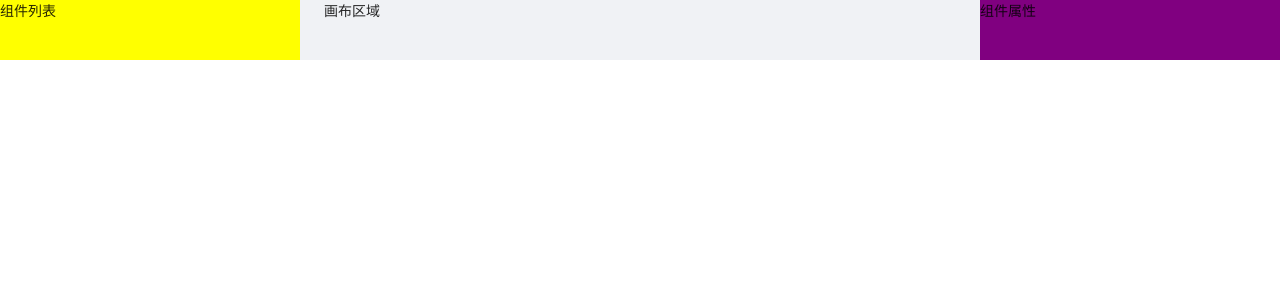
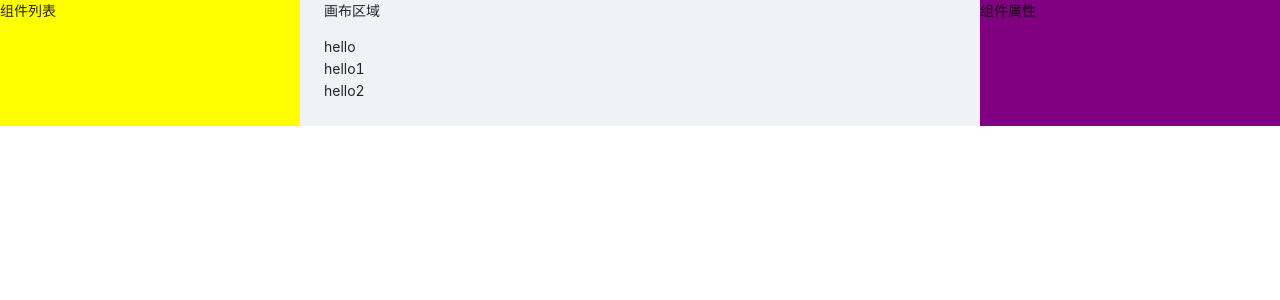
Before and after one commit to tangyun-92/lego-vue3-ts, a Vue app: page /editor in a window 1280 px wide. Shown: the top 300 px of the page. Built offline with nearby package versions, Linux system fonts and the light colour scheme.

Commit message:
引入uuid插件,用于生成随机id

```diff
--- a/package.json
+++ b/package.json
@@ -10,11 +10,13 @@
   "dependencies": {
     "ant-design-vue": "^2.2.8",
     "core-js": "^3.6.5",
+    "uuid": "^8.3.2",
     "vue": "^3.0.0",
     "vue-router": "^4.0.12",
     "vuex": "^4.0.2"
   },
   "devDependencies": {
+    "@types/uuid": "^8.3.4",
     "@typescript-eslint/eslint-plugin": "^2.33.0",
     "@typescript-eslint/parser": "^2.33.0",
     "@vue/cli-plugin-babel": "~4.5.0",
--- /dev/null
+++ b/src/store/editor.ts
@@ -0,0 +1,31 @@
+import { Module } from 'vuex'
+import { GlobalDataProps } from './index'
+import { v4 as uuidv4 } from 'uuid'
+
+export interface EditorProps {
+  // 中间编辑器渲染的数组
+  components: ComponentData[];
+  // 当前编辑的是哪个元素
+  currentElement: string;
+}
+interface ComponentData {
+  props: { [key: string]: any };
+  // 通过 uuid v4 生成
+  id: string;
+  name: string;
+}
+
+export const testComponents: ComponentData[] = [
+  { id: uuidv4(), name: 'l-text', props: { text: 'hello' } },
+  { id: uuidv4(), name: 'l-text', props: { text: 'hello1' } },
+  { id: uuidv4(), name: 'l-text', props: { text: 'hello2' } },
+]
+
+const editor: Module<EditorProps, GlobalDataProps> = {
+  state: {
+    components: testComponents,
+    currentElement: ''
+  }
+}
+
+export default editor
--- a/src/store/index.ts
+++ b/src/store/index.ts
@@ -2,16 +2,19 @@ import { createStore } from 'vuex'
 import { TemplatesProps } from './templates'
 import user, { UserProps } from './user'
 import templates from './templates'
+import editor, { EditorProps } from './editor'
 
 export interface GlobalDataProps {
   user: UserProps;
   templates: TemplatesProps;
+  editor: EditorProps;
 }
 
 const store = createStore({
   modules: {
     user,
     templates,
+    editor
   },
 })
 
--- a/src/views/editor.vue
+++ b/src/views/editor.vue
@@ -7,7 +7,11 @@
       <a-layout style="padding: 0 24px 24px;">
         <a-layout-content class="preview-container">
           <p>画布区域</p>
-          <div class="preview-list" id="canvas-area"></div>
+          <div class="preview-list" id="canvas-area">
+            <div v-for="item in components" :key="item.id">
+              {{ item.props.text }}
+            </div>
+          </div>
         </a-layout-content>
       </a-layout>
       <a-layout-sider width="300" style="background: purple" class="setting">
@@ -17,10 +21,21 @@
   </div>
 </template>
 
-<script>
-import { defineComponent } from 'vue'
+<script lang="ts">
+import { computed, defineComponent } from 'vue'
+import { useStore } from 'vuex'
+import { GlobalDataProps } from '../store/index'
 
-export default defineComponent({})
+export default defineComponent({
+  setup() {
+    const store = useStore<GlobalDataProps>()
+    const components = computed(() => store.state.editor.components)
+
+    return {
+      components
+    }
+  }
+})
 </script>
 
 <style>
```
Also changed, not shown: 2 other files (tests, documents, lock files or other folders).
